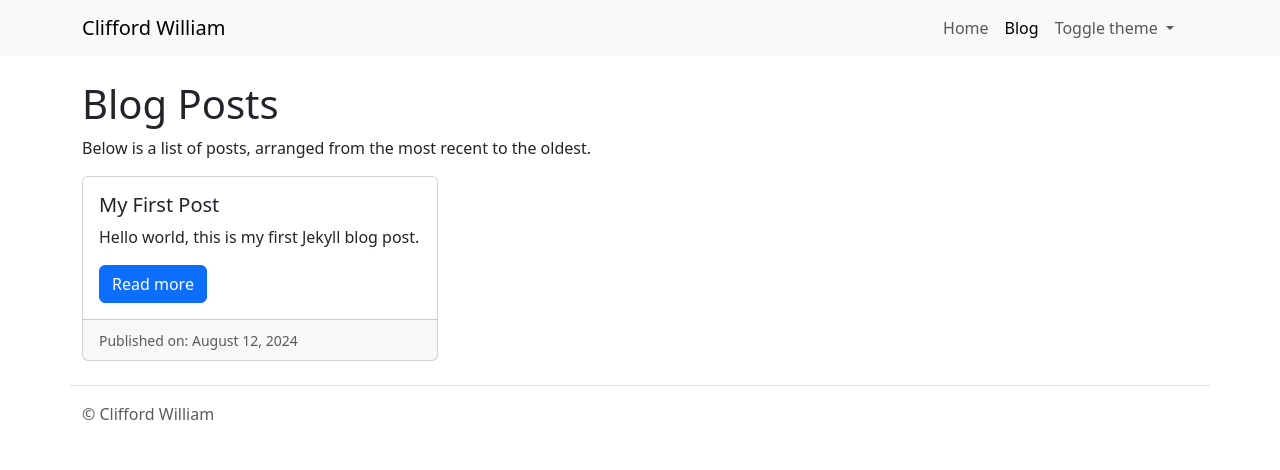
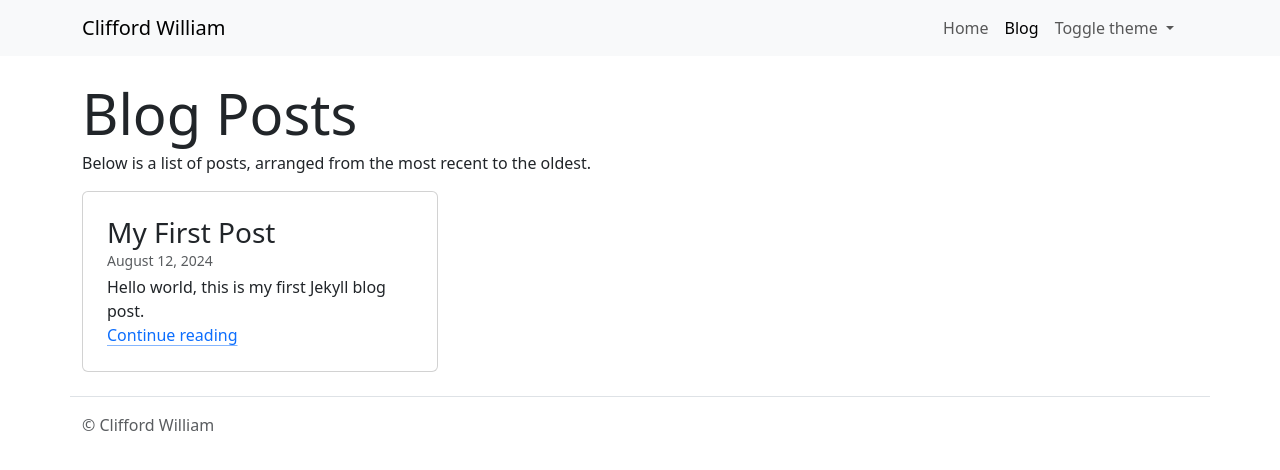
Before and after one commit to cliffordwilliam/my_archive, a Jekyll site: the page built from blog.md, in a window 1280 px wide. Shown: the top 470 px of the page. Built offline with Jekyll 4.4.1, drawn with Linux system fonts in a browser that asks for light colours.

Commit message:
update card and post layout

```diff
--- a/_layouts/default.html
+++ b/_layouts/default.html
@@ -86,13 +86,12 @@
     </nav>
   </header>
   <main class="container">
-    <h1>{{ page.title }}</h1>
+    <h1 class="display-4 mb-1">{{ page.title }}</h1>
     <section>
       {{ content }}
     </section>
   </main>
-  <footer
-    class="container d-flex flex-wrap justify-content-between align-items-center py-3 my-4 border-top sticky-bottom">
+  <footer class="container d-flex flex-wrap justify-content-between align-items-center py-3 my-4 border-top">
     <div class="col-md-4 d-flex align-items-center">
       <span class="mb-3 mb-md-0 text-body-secondary">&copy; {{ site.author_name }}</span>
     </div>
--- a/_layouts/post.html
+++ b/_layouts/post.html
@@ -1,6 +1,6 @@
 ---
 layout: default
 ---
-<p>{{ page.date }}</p>
+<p class="mb-3 text-body-secondary">{{ page.date }}</p>
 
 {{ content }}
--- a/blog.md
+++ b/blog.md
@@ -8,13 +8,13 @@ Below is a list of posts, arranged from the most recent to the oldest.
   {% for post in site.posts %}
     <div class="col">
       <div class="card h-100">
-        <div class="card-body">
-          <h5 class="card-title">{{ post.title }}</h5>
-          <p class="card-text">{{ post.excerpt | strip_html }}</p>
-          <a href="{{ post.url | relative_url }}" class="btn btn-primary stretched-link">Read more</a>
-        </div>
-        <div class="card-footer">
-          <small class="text-body-secondary">Published on: {{ post.date | date: "%B %d, %Y" }}</small>
+        <div class="card-body p-4 d-flex flex-column">
+          <h3 class="card-title mb-0">{{ post.title }}</h3>
+          <small class="text-body-secondary mb-1">{{ post.date | date: "%B %d, %Y" }}</small>
+          <p class="card-text mb-auto">{{ post.excerpt | strip_html }}</p>
+          <a href="{{ post.url | relative_url }}" class="icon-link gap-1 icon-link-hover stretched-link">
+            Continue reading
+          </a>
         </div>
       </div>
     </div>
```
